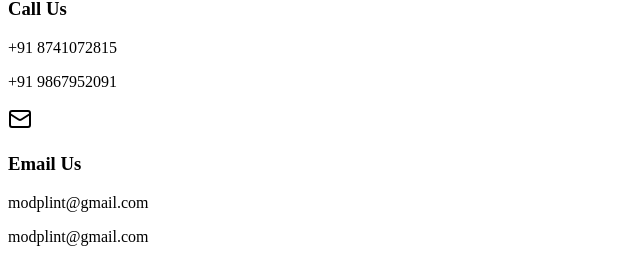
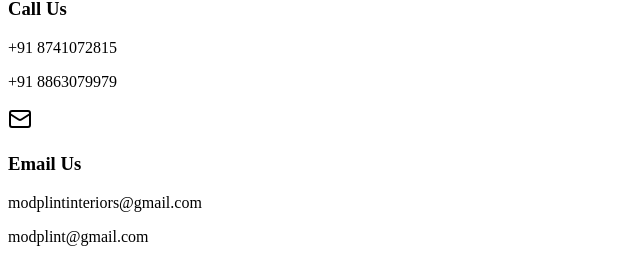
Before and after one commit to akashkumarhzb121-cloud/interior-design, a Next.js app: page /ContactPage in a window 1280 px wide. Shown: the part 669-930 px from the top of the page, without its empty margins (0-640 px from the left). Built offline with nearby package versions, Linux system fonts and the light colour scheme; no server answers.

Commit message:
Update contact details in ContactPage for accuracy

```diff
--- a/src/pages/ContactPage.jsx
+++ b/src/pages/ContactPage.jsx
@@ -10,8 +10,8 @@ import { contactApi } from '@/api/services'
 
 const contactInfo = [
   { icon: MapPin, title: 'Visit Us', details: ['Modplint Interiors Studio', 'Oshiwara, Andheri West', 'Mumbai, Maharashtra 400102'] },
-  { icon: Phone, title: 'Call Us', details: ['+91 8741072815', '+91 9867952091'] },
-  { icon: Mail, title: 'Email Us', details: ['modplint@gmail.com', 'modplint@gmail.com'] },
+  { icon: Phone, title: 'Call Us', details: ['+91 8741072815', '+91 8863079979'] },
+  { icon: Mail, title: 'Email Us', details: ['modplintinteriors@gmail.com', 'modplint@gmail.com'] },
   { icon: Clock, title: 'Working Hours', details: ['Mon - Fri: 10:00 AM - 6:00 PM', 'Sat: 10:00 AM - 4:00 PM', 'Sun: Closed'] },
 ]
 
```
